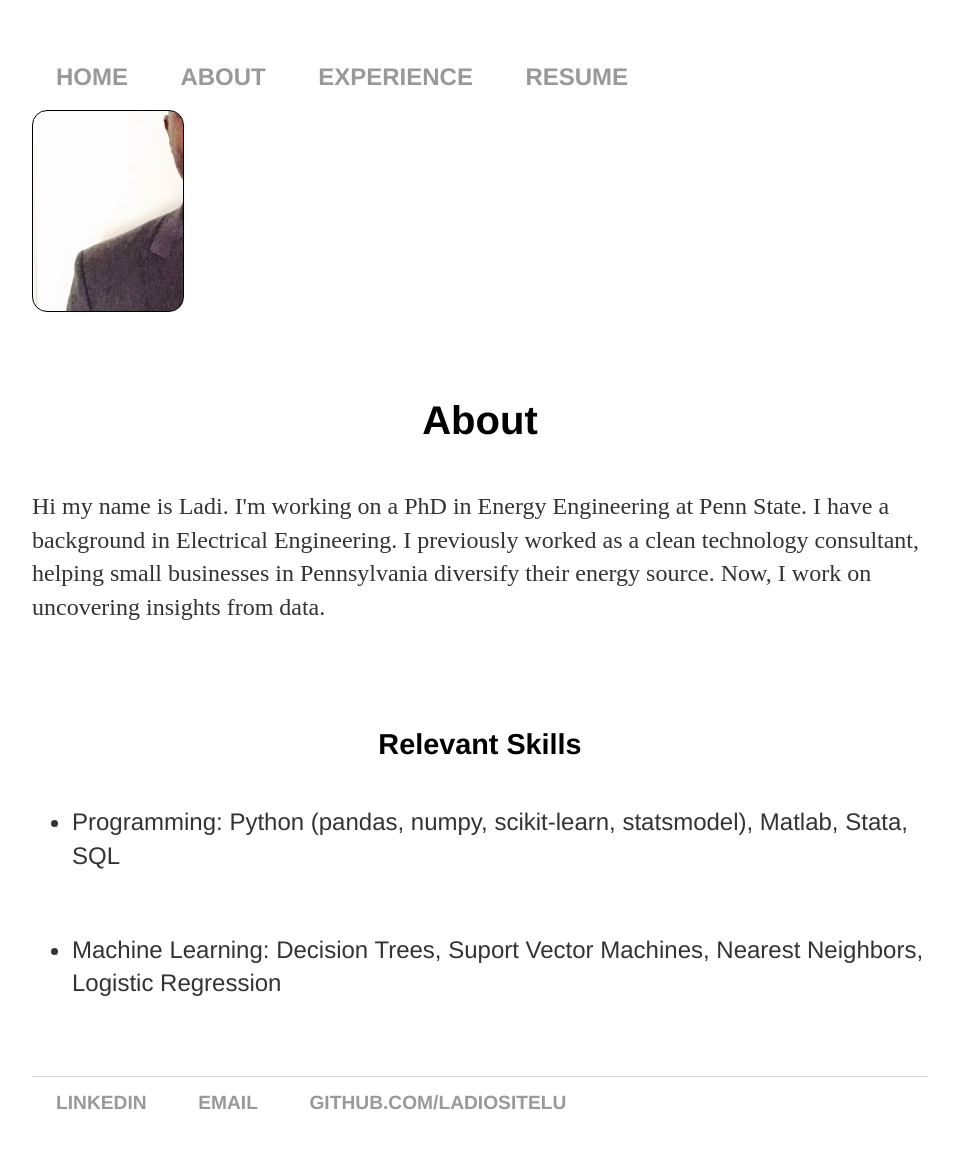
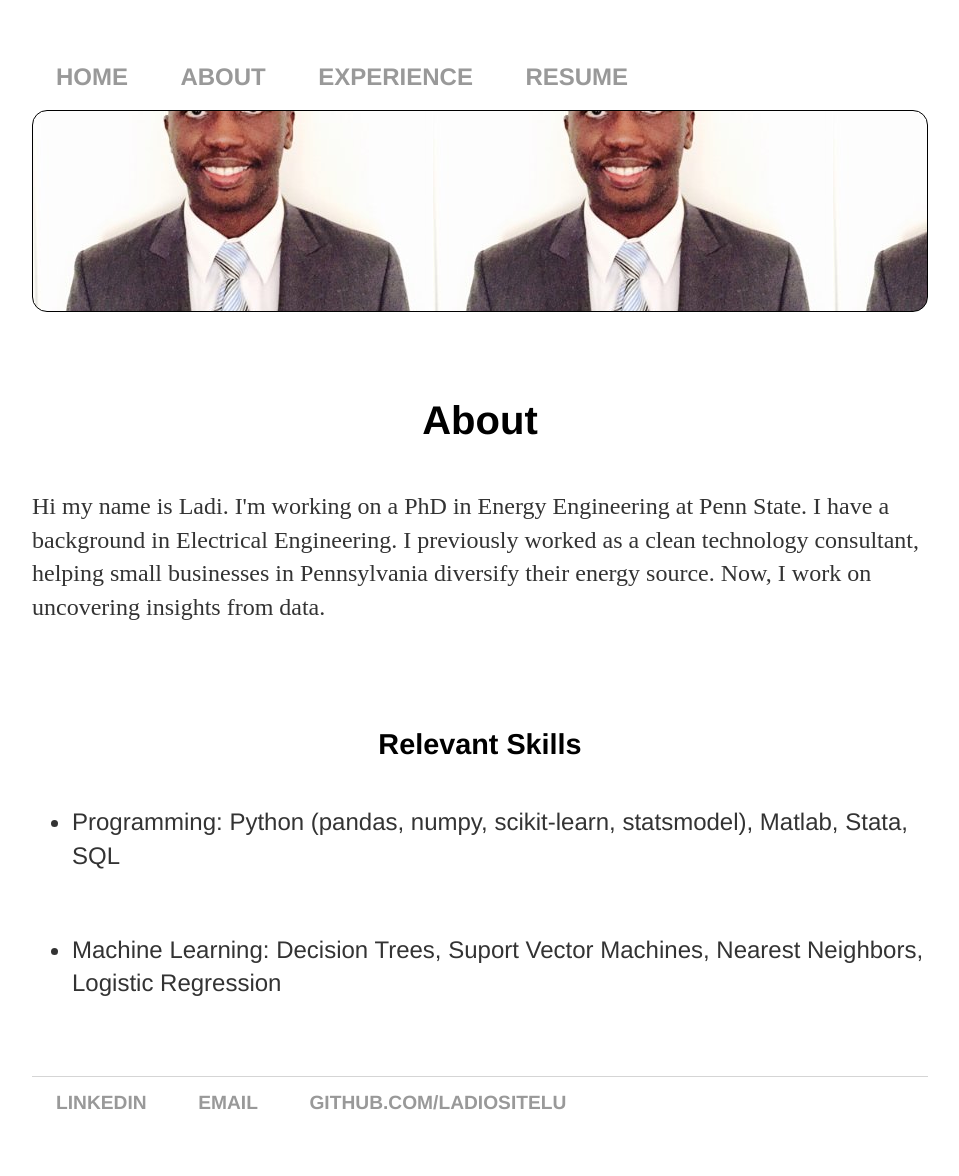
Before and after one commit to ladiositelu/ladiositelu.github.io, a Jekyll site: the page built from About/index.html, in a window 1280 px wide. Shown: the whole page, without its empty margins (160-1119 px from the left). Built offline with Jekyll 4.4.1, drawn with Linux system fonts in a browser that asks for light colours.

Commit message:
Update about.css

```diff
--- a/css/about.css
+++ b/css/about.css
@@ -45,7 +45,6 @@ a:hover {
     border-radius: 15px;
     height: 200px;
     background-position: left;
-    width: 150px;
 }
 
 h1 {
```
